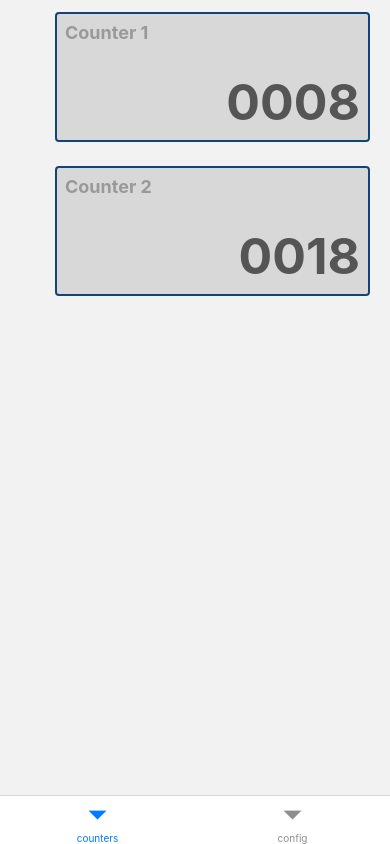
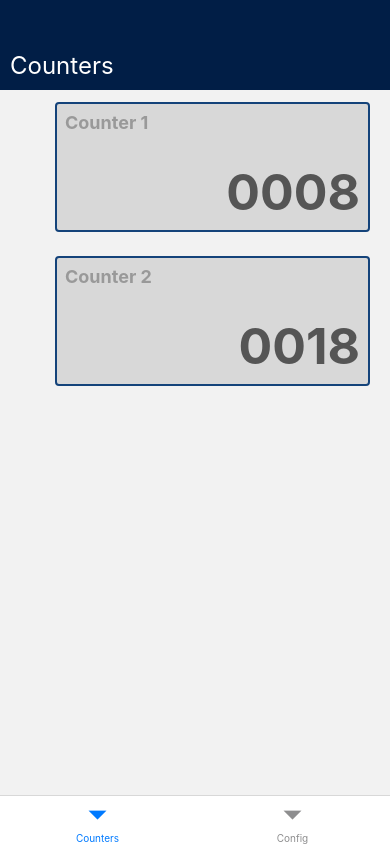
Before and after one commit to JacksonHonoro/CounterControlApp, a React Native app: screen /TabRoutes in a window 390 px wide. Built offline with nearby package versions, Linux system fonts and the light colour scheme.

Commit message:
Finalizado Header

```diff
--- a/src/routes/navigators/stack.routes.tsx
+++ b/src/routes/navigators/stack.routes.tsx
@@ -0,0 +1,50 @@
+import React from 'react';
+import { createNativeStackNavigator } from '@react-navigation/native-stack';
+
+import { Text, View } from 'react-native';
+import Counters from '@/pages/Counters';
+import Config from '@/pages/Config';
+
+const CounterStack = createNativeStackNavigator();
+const ConfigStack = createNativeStackNavigator();
+
+function Header({ pageTitle }) {
+  return (
+    <View
+      style={{
+        height: 90,
+        backgroundColor: '#011E46',
+        justifyContent: 'flex-end',
+        padding: 10,
+      }}
+    >
+      <Text style={{ color: '#fff', fontSize: 24 }}>{pageTitle}</Text>
+    </View>
+  );
+}
+
+const CounterStackRoutes: React.FC = () => (
+  <CounterStack.Navigator
+    screenOptions={({ route }) => ({
+      header: props => <Header pageTitle={route?.name} />,
+    })}
+  >
+    <CounterStack.Screen
+      name="Counters"
+      component={Counters}
+      options={{ title: 'teste' }}
+    />
+  </CounterStack.Navigator>
+);
+
+const ConfigStackRoutes: React.FC = () => (
+  <ConfigStack.Navigator
+    screenOptions={({ route }) => ({
+      header: props => <Header pageTitle={route?.name} />,
+    })}
+  >
+    <ConfigStack.Screen name="Config" component={Config} />
+  </ConfigStack.Navigator>
+);
+
+export { CounterStackRoutes, ConfigStackRoutes };
--- a/src/routes/navigators/tab.routes.tsx
+++ b/src/routes/navigators/tab.routes.tsx
@@ -1,15 +1,14 @@
 import React from 'react';
 import { createBottomTabNavigator } from '@react-navigation/bottom-tabs';
 
-import Counters from '@/pages/Counters';
-import Config from '@/pages/Config';
+import { CounterStackRoutes, ConfigStackRoutes } from './stack.routes';
 
 const Tab = createBottomTabNavigator();
 
 const TabRoutes: React.FC = () => (
   <Tab.Navigator screenOptions={{ headerShown: false }}>
-    <Tab.Screen name="counters" component={Counters} />
-    <Tab.Screen name="config" component={Config} />
+    <Tab.Screen name="Counters" component={CounterStackRoutes} />
+    <Tab.Screen name="Config" component={ConfigStackRoutes} />
   </Tab.Navigator>
 );
 
--- a/src/routes/root.routes.tsx
+++ b/src/routes/root.routes.tsx
@@ -1,5 +1,5 @@
 import React from 'react';
-import { StatusBar } from 'react-native';
+import { StatusBar, Text, View } from 'react-native';
 import { NavigationContainer } from '@react-navigation/native';
 import { createNativeStackNavigator } from '@react-navigation/native-stack';
 
@@ -10,7 +10,7 @@ const Stack = createNativeStackNavigator();
 const RootRoutes: React.FC = () => (
   <NavigationContainer>
     <Stack.Navigator screenOptions={{ headerShown: false }}>
-      <Stack.Screen name="tabRoutes" component={TabRoutes} />
+      <Stack.Screen name="TabRoutes" component={TabRoutes} />
     </Stack.Navigator>
   </NavigationContainer>
 );
```
